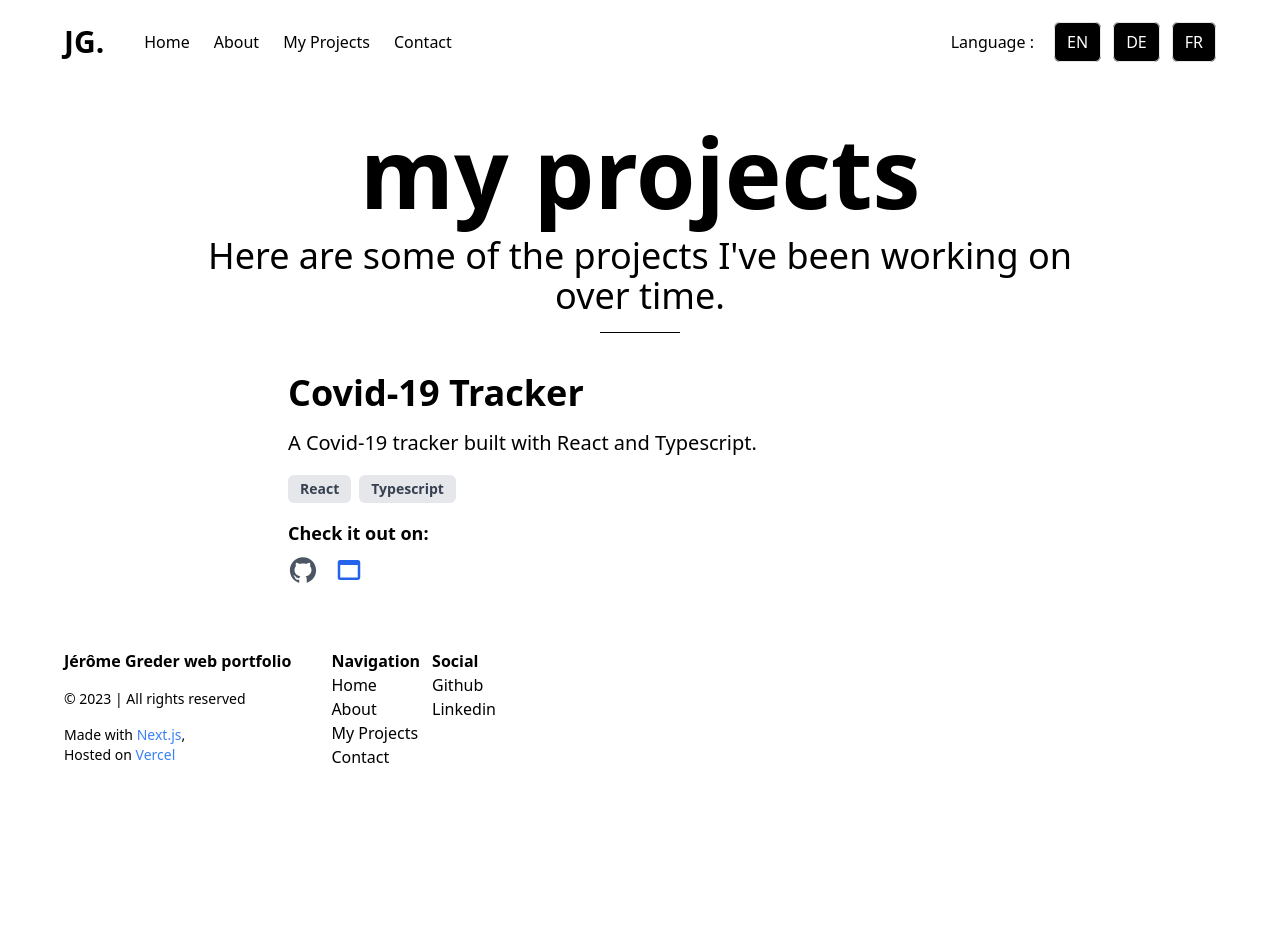
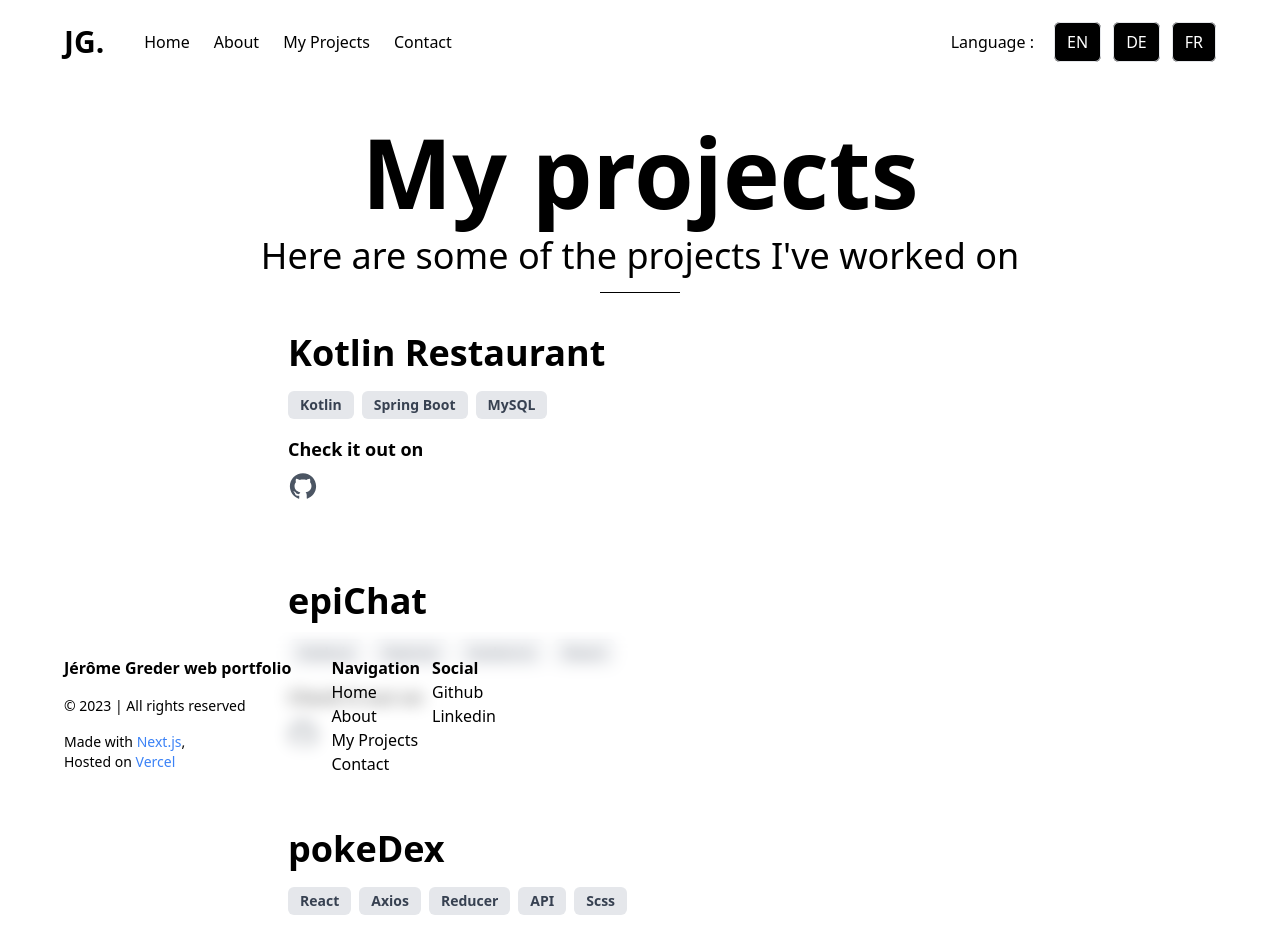
Before and after one commit to Glados1998/jerome-greder-web-portfolio-client, a Next.js app: page /en/projects in a window 1280 px wide. Shown: the top 936 px of the page. Before the commit the page ends 800 px from the top, so only its background shows below. Built offline with nearby package versions, Linux system fonts and the light colour scheme.

Commit message:
feat: translation added for project and contact page

```diff
--- a/dictionaries/de.json
+++ b/dictionaries/de.json
@@ -57,9 +57,19 @@
       "techStack": "Mein Tech-Stack"
     },
     "projects": {
+      "title": "Meine Projekte",
+      "subTitle": "Hier sind einige der Projekte, an denen ich gearbeitet habe",
+      "cta": "Schauen Sie es an auf"
     },
     "Contact": {
-      "title": "Kontakt"
+      "title": "Kontakt aufnehmen",
+      "subTitle": "Ich freue mich darauf, von Ihnen zu hören!",
+      "contactMeAt": "Sie können mich per E-Mail kontaktieren unter",
+      "orBy": "oder über",
+      "email": "E-Mail",
+      "phone": "Telefon",
+      "at": "bei",
+      "linkedin": "Fühlen Sie sich frei, mich auch auf LinkedIn zu kontaktieren"
     }
   }
 }
--- a/dictionaries/en.json
+++ b/dictionaries/en.json
@@ -59,9 +59,19 @@
       "techStack": "My tech stack"
     },
     "projects": {
+      "title": "My projects",
+      "subTitle": "Here are some of the projects I've worked on",
+      "cta": "Check it out on"
     },
     "Contact": {
-      "title": "Contact"
+      "title": "Contact me",
+      "subTitle": "Let's get in touch!",
+      "contactMeAt": "You can contact me by email at",
+      "orBy": "or by",
+      "email": "Email",
+      "phone": "phone",
+      "at": "at",
+      "linkedin": "Feel free to reach out also to me on LinkedIn"
     }
   }
 }
--- a/dictionaries/fr.json
+++ b/dictionaries/fr.json
@@ -57,9 +57,20 @@
       "techStack": "Mon stack technique"
     },
     "projects": {
+      "title": "Mes projets",
+      "subTitle": "Voici quelques-uns des projets sur lesquels j'ai travaillé",
+      "cta": "Découvrez-le sur"
     },
+
     "Contact": {
-      "title": "Contact"
+      "title": "Contactez-moi",
+      "subTitle": "Je suis impatient de vous entendre",
+      "contactMeAt": "Vous pouvez me contacter par e-mail à",
+      "orBy": "ou par",
+      "email": "E-mail",
+      "phone": "Téléphone",
+      "at": "à",
+      "linkedin": "N'hésitez pas à me contacter également sur LinkedIn"
     }
   }
 }
--- a/src/app/[lang]/contact/page.tsx
+++ b/src/app/[lang]/contact/page.tsx
@@ -1,27 +1,35 @@
 import contactImage from "src/app/[lang]/assets/images/contact-banner.jpg";
 import Image from "next/image";
 import {BsLinkedin} from "react-icons/bs";
+import {Locale} from "../../../../i18.donfig";
+import {getDictionary} from "../../../../lib/dictionary";
 
-export default function Contact() {
+export default async function Contact({params: {lang}}: { params: { lang: Locale }}) {
+    const {page} = await getDictionary(lang)
     return (
         <>
-            <div className='relative px-5 md:px-20 lg:px-40 py-10'>
+            <div className='relative px-5 md:px-20 lg:px-40 py-10 mb-40'>
                 <div className='flex flex-col md:flex-row gap-6 md:gap-20'>
                     <Image src={contactImage} alt="Contact banner" width={400} height={400} className="rounded-2xl shadow-lg"/>
                     <div className="flex flex-col text-left space-y-4 w-full">
                         <h2 className="text-3xl md:text-5xl font-bold">
-                            Contact me, and let&apos;s make something great together!
+                            {page.Contact.title}
                         </h2>
-                        <p className="text-sm md:text-xl font-medium">
-                            You can contact me by email at <a href='mailto:jerome-alexandre.greder@epitech.eu' className='font-medium hover:underline'>
+                        <h2 className="text-3xl md:text-5xl font-bold w-[50rem]">
+                            {page.Contact.subTitle}
+                        </h2>
+                        <p className="text-sm md:text-3xl font-medium">
+                            {page.Contact.contactMeAt} <a href='mailto:jerome-alexandre.greder@epitech.eu' className='font-medium hover:underline'>
                             jerome-alexandre.greder@epitech.eu
-                        </a> or by phone at <a href='tel:+33 7 84 25 06 10' className='font-medium hover:underline'>
+                        </a> & <a href='mailto:j.greder@staro.ch' className='font-medium hover:underline'>
+                            j.greder@staro.ch
+                        </a> {page.Contact.orBy} {page.Contact.phone} {page.Contact.at} <a href='tel:+33 7 84 25 06 10' className='font-medium hover:underline'>
                             +33 7 84 25 06 10
                         </a>
                         </p>
-                        <div className="flex flex-col md:flex-row gap-6">
-                            <p className="text-sm md:text-xl font-medium">
-                                Feel free to reach out to me on LinkedIn.
+                        <div className="flex flex-col md:flex-row gap-6 absolute bottom-16">
+                            <p className="text-sm md:text-3xl font-medium">
+                                {page.Contact.linkedin}.
                             </p>
                             <a href="https://www.linkedin.com/in/jerome-greder/" target='_blank' className="text-2xl md:text-4xl text-blue-600 dark:text-white">
                                 <BsLinkedin/>
--- a/src/app/[lang]/page.tsx
+++ b/src/app/[lang]/page.tsx
@@ -9,11 +9,7 @@ const links = [
     {label: "projects", href: "/projects"},
 ];
 
-export default async function Home({
-                                       params: {lang}
-                                   }: {
-    params: { lang: Locale }
-}) {
+export default async function Home({params: {lang}}: {params: { lang: Locale } }) {
     const {page} = await getDictionary(lang)
     return (
         <>
--- a/src/app/[lang]/projects/page.tsx
+++ b/src/app/[lang]/projects/page.tsx
@@ -1,25 +1,27 @@
-import { AiFillGithub } from "react-icons/ai";
-import { MdWebAsset } from "react-icons/md";
+import {AiFillGithub} from "react-icons/ai";
+import {MdWebAsset} from "react-icons/md";
 import projects from "@/data/projects";
+import {Locale} from "../../../../i18.donfig";
+import {getDictionary} from "../../../../lib/dictionary";
 
-export default function Projects() {
+export default async function Projects({params: {lang}}: { params: { lang: Locale } }) {
+    const {page} = await getDictionary(lang)
     return (
         <>
             <div className="relative px-5 md:px-20 lg:px-40 py-10">
                 {/* Intro Section */}
                 <div className="text-center">
                     <h1 className="text-4xl md:text-6xl lg:text-8xl font-bold">
-                        my projects
+                        {page.projects.title}
                     </h1>
                     <p className="text-xl md:text-2xl lg:text-4xl font-medium mt-4">
-                        Here are some of the projects I&apos;ve been working on <br/>
-                        over time.
+                        {page.projects.subTitle}
                     </p>
                     <hr className="mt-4 w-20 mx-auto border-black dark:border-white"/>
                 </div>
 
                 {/* Project Section */}
-                <div className="flex flex-col md:flex-row items-center justify-center mt-10 gap-6 md:gap-20">
+                <div className="flex flex-col items-center justify-center mt-10 gap-6 md:gap-20">
                     {projects.map((project, index) => (
                         <div key={index}
                              className="flex flex-col md:flex-row items-center justify-center space-y-4 w-full md:w-[44rem]">
@@ -27,9 +29,6 @@ export default function Projects() {
                                 <h2 className="text-3xl md:text-4xl font-bold">
                                     {project.name}
                                 </h2>
-                                <p className="text-base md:text-xl font-medium">
-                                    {project.description}
-                                </p>
                                 <p className="text-base md:text-xl font-medium">
                                     {project.technologies?.map((technology, techIndex) => (
                                         <span key={techIndex}
@@ -42,7 +41,7 @@ export default function Projects() {
                                 <div className="flex flex-col md:flex-row gap-6">
                                     <div>
                                         <p className="text-lg font-bold">
-                                            Check it out on:
+                                            {page.projects.cta}
                                         </p>
 
                                         <div className="flex gap-4 mt-2">
--- a/src/data/projects.ts
+++ b/src/data/projects.ts
@@ -3,16 +3,74 @@ import ProjectInterface from "@/interface/project.interface";
 
 const projects: ProjectInterface[] = [
     {
-        name: "Covid-19 Tracker",
-        description: "A Covid-19 tracker built with React and Typescript.",
-        link: "https://covid-19-tracker-2b9b9.web.app/",
-        github: "https://github.com/Joseph-Mendoza/covid-19-tracker",
+        name: "Kotlin Restaurant",
+        github: "https://github.com/Glados1998/restaurant",
+        technologies: [
+            {
+                label: "Kotlin",
+            },
+            {
+                label: "Spring Boot",
+            },
+            {
+                label: "MySQL",
+            },
+        ]
+    },
+    {
+        name: "epiChat",
+        github: "https://github.com/Glados1998/epiChat",
+        technologies: [
+            {
+                label: "Node.js",
+            },
+            {
+                label: "Express",
+            },
+            {
+                label: "Socket.io",
+            },
+            {
+                label: "React",
+            },
+        ]
+    },
+    {
+        name: "pokeDex",
+        github: "https://github.com/Glados1998/pokeDex",
         technologies: [
             {
                 label: "React",
             },
             {
-                label: "Typescript",
+                label: "Axios",
+            },
+            {
+                label: "Reducer",
+            },
+            {
+                label: "API",
+            },
+            {
+                label: "Scss",
+            },
+        ]
+    },
+    {
+        name: "my-wackeep",
+        github: "https://github.com/Glados1998/my-wackeep",
+        technologies: [
+            {
+                label: "PHP",
+            },
+            {
+                label: "MySQL",
+            },
+            {
+                label: "Bootstrap",
+            },
+            {
+                label: "JavaScript",
             },
         ]
     },
--- a/src/interface/project.interface.ts
+++ b/src/interface/project.interface.ts
@@ -3,7 +3,6 @@ import TechInterface from "@/interface/tech.interface";
 interface ProjectInterface {
 
     name: string;
-    description: string;
     github?: string;
     link?: string;
     technologies?: TechInterface[];
```
